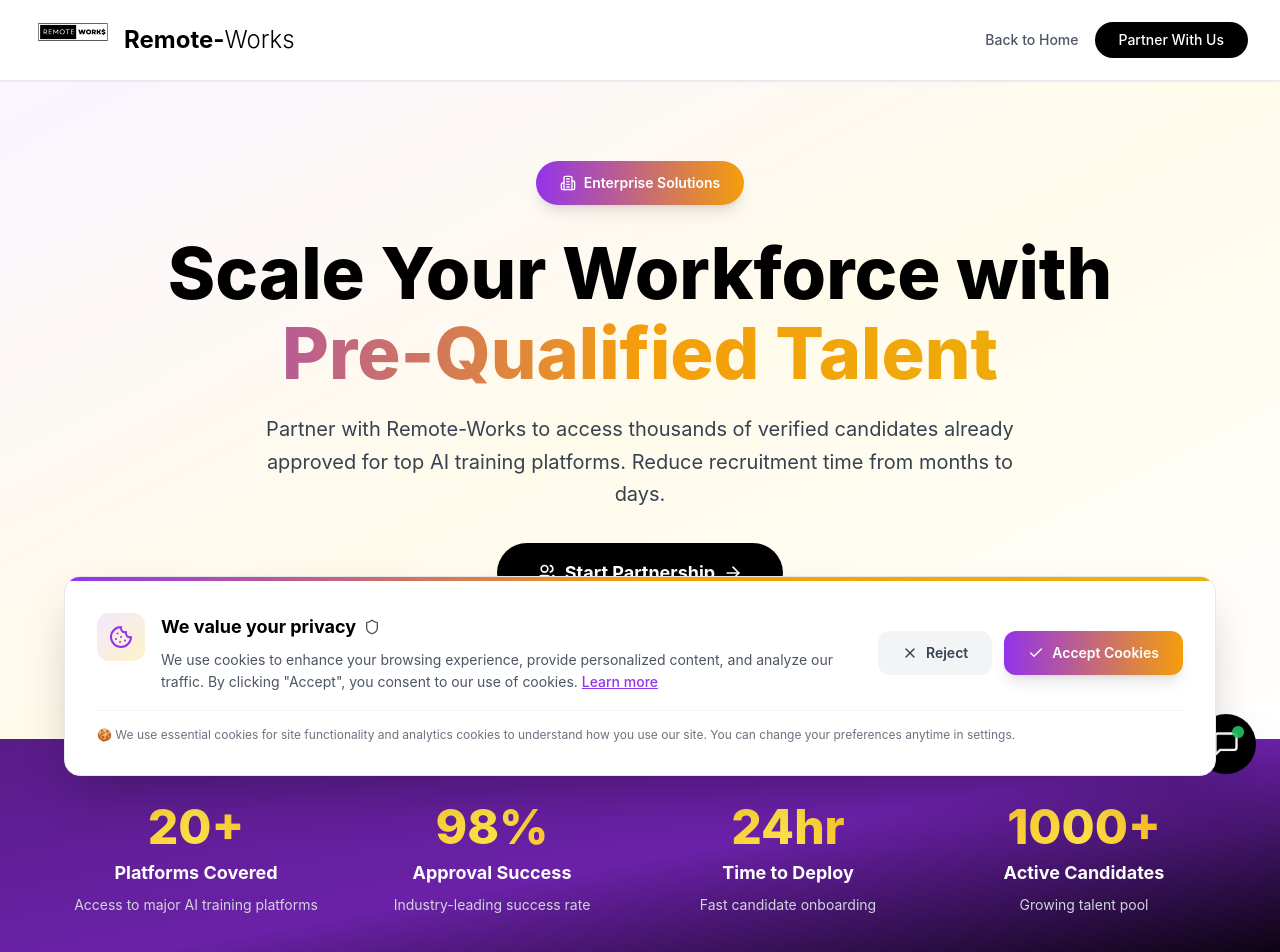
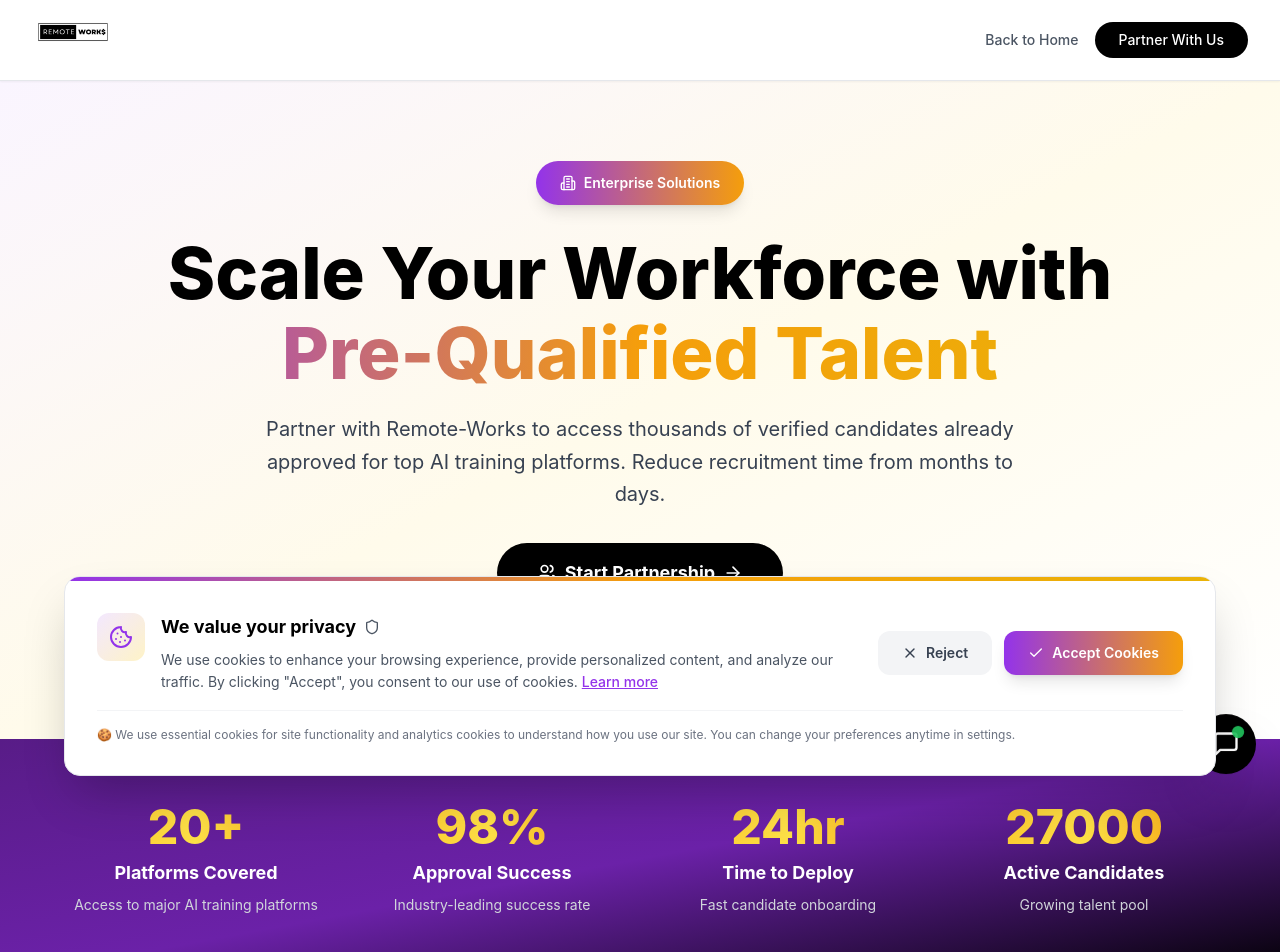
Before and after one commit to gitslem/rework, a Next.js app in the folder frontend/: page /company in a window 1280 px wide. Shown: the top 952 px of the page. Built offline with nearby package versions, Linux system fonts and the light colour scheme.

Commit message:
Update For Companies page stats and remove logo text from navigation
- Change Active Candidates stat from "1000+" to "27000"
- Remove logo text from navigation menu (show only logo image)

```diff
--- a/frontend/src/pages/company.tsx
+++ b/frontend/src/pages/company.tsx
@@ -67,7 +67,7 @@ export default function Company() {
     { number: "20+", label: "Platforms Covered", description: "Access to major AI training platforms" },
     { number: "98%", label: "Approval Success", description: "Industry-leading success rate" },
     { number: "24hr", label: "Time to Deploy", description: "Fast candidate onboarding" },
-    { number: "1000+", label: "Active Candidates", description: "Growing talent pool" }
+    { number: "27000", label: "Active Candidates", description: "Growing talent pool" }
   ];
 
   const features = [
@@ -93,7 +93,7 @@ export default function Company() {
         <nav className="bg-white border-b border-gray-200 sticky top-0 z-50 shadow-sm">
           <div className="max-w-7xl mx-auto px-4 sm:px-6 lg:px-8">
             <div className="flex justify-between items-center h-20">
-              <Logo size="md" showText={true} onClick={() => router.push('/')} />
+              <Logo size="md" showText={false} onClick={() => router.push('/')} />
               <div className="flex items-center space-x-4">
                 <button onClick={() => router.push('/')} className="text-gray-600 hover:text-black transition-colors font-medium text-sm">
                   Back to Home
```
